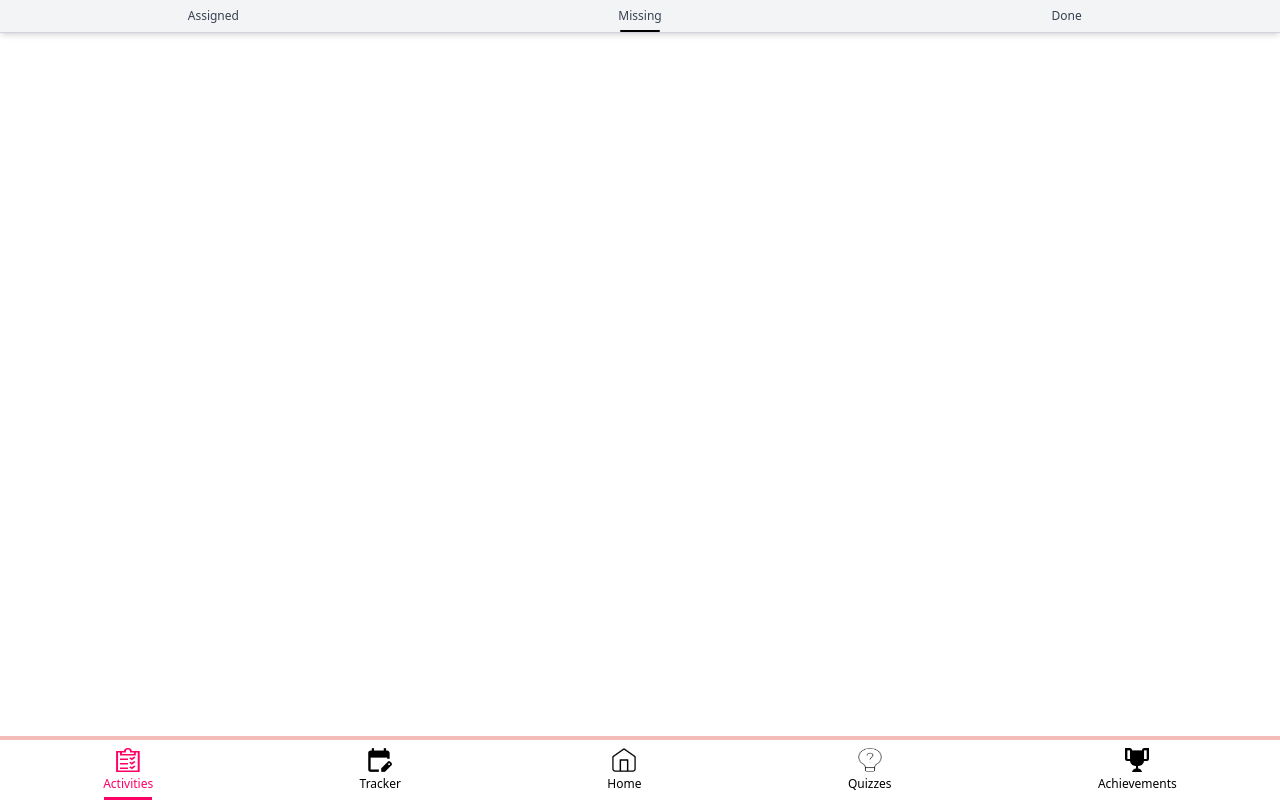
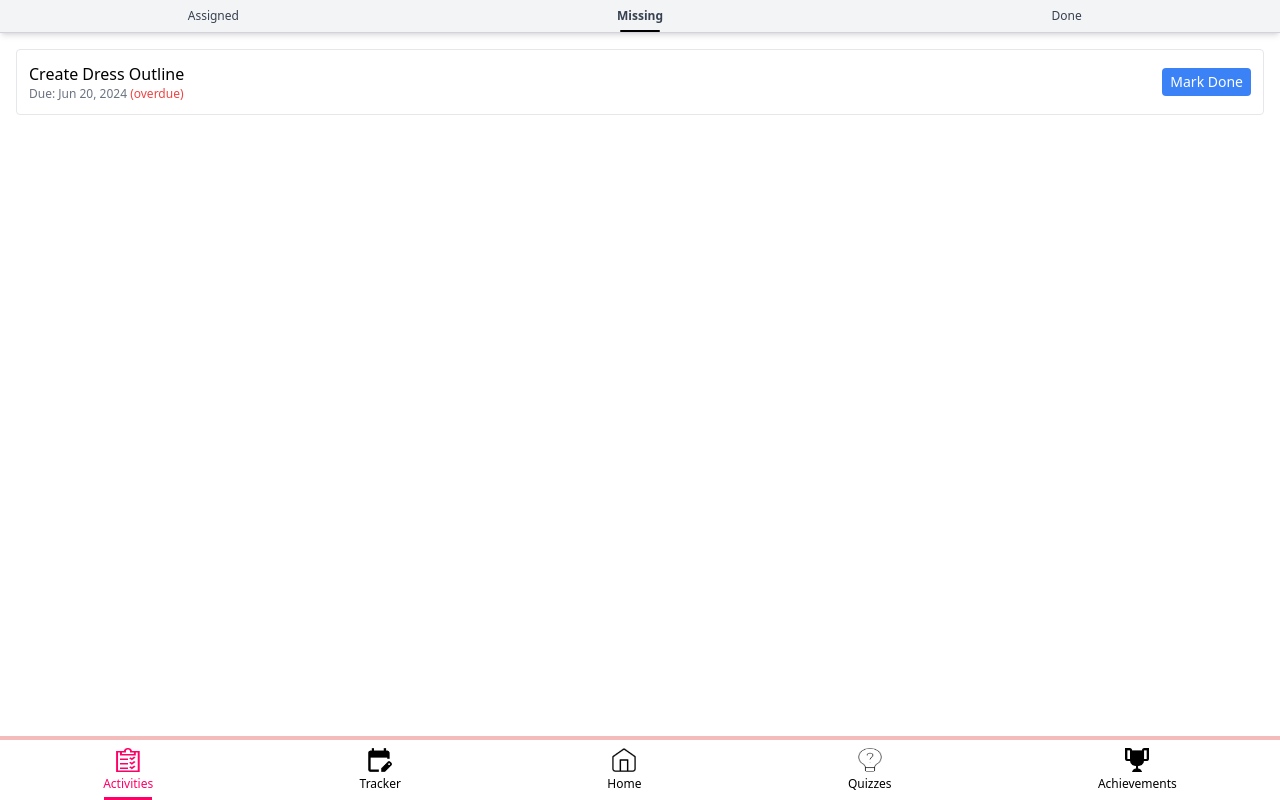
Before and after one commit to chinoy-the-great/nuxt3-drizzle-stitch, a Nuxt app: page /activities in a window 1280 px wide. Both pictures are taken after a click on the element "Missing". Built offline with nearby package versions, Linux system fonts and the light colour scheme.

Commit message:
Made prototype for Activities.

```diff
--- a/pages/activities.vue
+++ b/pages/activities.vue
@@ -6,10 +6,10 @@
 				v-for="tab in tabs"
 				:key="tab"
 				class="relative py-2 cursor-pointer text-xs font-normal text-gray-700 w-full text-center"
+				:class="{ 'font-semibold': selectedTab === tab }"
 				@click="selectedTab = tab"
 			>
 				{{ tab }}
-				<!-- Black underline if selected -->
 				<div
 					v-if="selectedTab === tab"
 					class="absolute bottom-0 left-1/2 transform -translate-x-1/2 w-10 h-[2px] bg-black rounded-full"
@@ -17,16 +17,100 @@
 			</div>
 		</div>
 
-		<!-- Placeholder content -->
+		<!-- Tab Contents -->
 		<div class="px-4">
-			<p></p>
+			<p v-if="currentTasks.length === 0" class="text-sm text-gray-500">
+				No {{ selectedTab.toLowerCase() }} assignments.
+			</p>
+			<ul v-else class="space-y-3">
+				<li
+					v-for="task in currentTasks"
+					:key="task.id"
+					class="flex justify-between items-center p-3 border rounded"
+				>
+					<div>
+						<p class="font-medium">{{ task.title }}</p>
+						<p class="text-xs text-gray-500">
+							Due: {{ formatDate(task.dueDate) }}
+							<span v-if="isOverdue(task)" class="text-red-500">(overdue)</span>
+						</p>
+					</div>
+					<button
+						v-if="selectedTab !== 'Done'"
+						class="text-sm bg-blue-500 text-white px-2 py-1 rounded hover:bg-blue-600"
+						@click="markDone(task.id)"
+					>
+						Mark Done
+					</button>
+				</li>
+			</ul>
 		</div>
 	</div>
 </template>
 
 <script setup lang="ts">
-import { ref } from 'vue'
+import { computed, ref } from 'vue'
 
-const tabs = ['Assigned', 'Missing', 'Done']
-const selectedTab = ref('Assigned')
+// 1) Tabs
+const tabs = ['Assigned', 'Missing', 'Done'] as const
+const selectedTab = ref<(typeof tabs)[number]>('Assigned')
+
+// 2) Data & dates
+interface Assignment {
+	id: number
+	title: string
+	dueDate: string // YYYY-MM-DD
+	completed: boolean
+}
+const today = new Date()
+const iso = (d: Date) => d.toISOString().substr(0, 10)
+const tomorrow = new Date(today)
+tomorrow.setDate(tomorrow.getDate() + 1)
+
+// 3) Sewing-related assignments
+const assignments = ref<Assignment[]>([
+	// overdue → Missing
+	{ id: 1, title: 'Create Dress Outline', dueDate: '2024-06-20', completed: false },
+
+	// due today & tomorrow → Assigned
+	{ id: 2, title: 'Practice Sewing Techniques', dueDate: iso(today), completed: false },
+	{ id: 3, title: 'Practice Fabric Cutting', dueDate: iso(tomorrow), completed: false },
+
+	// already done → Done
+	{ id: 4, title: 'Alter Shirt', dueDate: '2024-06-10', completed: true },
+])
+
+// 4) Helpers & computed lists
+const startOfToday = new Date(new Date().setHours(0, 0, 0, 0))
+function isOverdue(a: Assignment) {
+	return !a.completed && new Date(a.dueDate) < startOfToday
+}
+
+const assignedTasks = computed(() => assignments.value.filter((a) => !a.completed && !isOverdue(a)))
+const missingTasks = computed(() => assignments.value.filter((a) => !a.completed && isOverdue(a)))
+const doneTasks = computed(() => assignments.value.filter((a) => a.completed))
+
+const currentTasks = computed(() => {
+	if (selectedTab.value === 'Assigned') return assignedTasks.value
+	if (selectedTab.value === 'Missing') return missingTasks.value
+	return doneTasks.value
+})
+
+// 5) Actions & formatting
+function markDone(id: number) {
+	const t = assignments.value.find((x) => x.id === id)
+	if (t) t.completed = true
+}
+
+function formatDate(isoStr: string) {
+	return new Intl.DateTimeFormat('default', {
+		month: 'short',
+		day: 'numeric',
+		year: 'numeric',
+	}).format(new Date(isoStr))
+}
 </script>
+
+<style scoped>
+/* …your styles… */
+</style>
```
